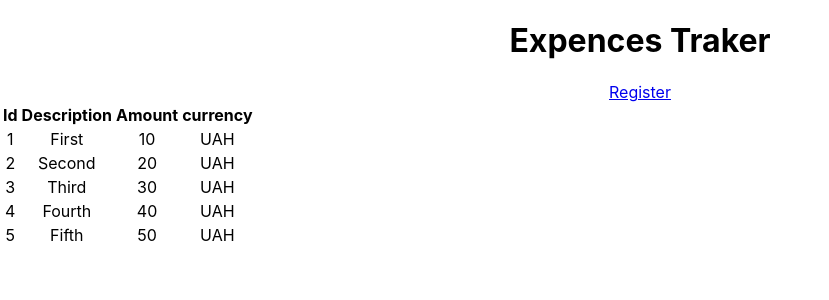
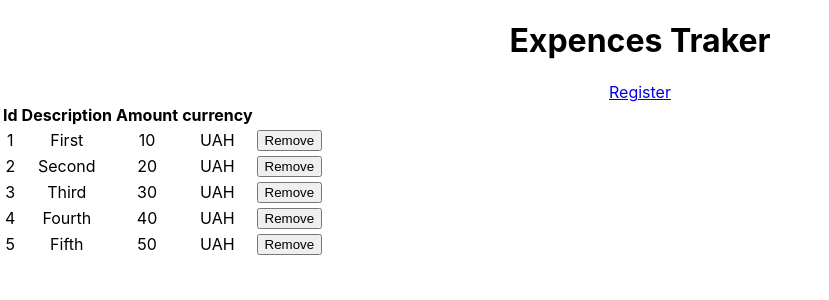
Before and after one commit to vvoityshyn/extracker, a React (Create React App) app in the folder extracker-ui/: page / in a window 1280 px wide. Shown: the top 300 px of the page, without its empty margins (0-829 px from the left). Built offline with nearby package versions, Linux system fonts and the light colour scheme.

Commit message:
added the remove expense feature

```diff
--- a/extracker-ui/src/pages/expences/ExpenceItem.js
+++ b/extracker-ui/src/pages/expences/ExpenceItem.js
@@ -6,6 +6,8 @@ class ExpenceItem extends Component {
     constructor() {
         super();
         console.log("[ExpenceItem] constructor");
+
+        this.onRemove = this.onRemove.bind(this);
     }
 
     componentDidMount() {
@@ -15,6 +17,28 @@ class ExpenceItem extends Component {
     componentWillUnmount() {
         console.log("[ExpenceItem] componentWillUnmount");
     }
+
+    onRemove(id, e) {
+        e.preventDefault();
+
+        console.log(`[ExpenceItem] onRemove - ${id}`);
+        // const request = {
+        //     expenceItemId : id
+        // };
+
+        fetch(`http://localhost:8080/api/expense/${id}/remove`, {
+          method: "PUT",
+          headers: {
+            "content-type" : "application/json"
+          }
+          //body: JSON.stringify(request)
+        }).then(function(response) {
+            console.log(`[ExpenceItem] onRemove - fetch.then(${response})`);
+
+        }).catch(function(error) {
+            console.log(`[ExpenceItem] onRemove - fetch.catch(${error})`);
+        });
+      }
 
     render() {
         console.log("[ExpenceItem] render");
@@ -26,6 +50,7 @@ class ExpenceItem extends Component {
                 <td>{ item.description }</td>
                 <td>{ item.amount }</td>
                 <td>{ item.currency }</td>
+                <td><button onClick={(e) => this.onRemove(item.id, e)}>Remove</button></td>
             </tr>
         );
     }
--- a/extracker-ui/src/pages/expences/ExpenceList.js
+++ b/extracker-ui/src/pages/expences/ExpenceList.js
@@ -35,6 +35,7 @@ class ExpenceList extends Component {
                         <th>Description</th>
                         <th>Amount</th>
                         <th>currency</th>
+                        <th></th>
                     </tr>
                 </thead>
                 <tbody>
```
Also changed, not shown: 1 other file (tests, documents, lock files or other folders).
